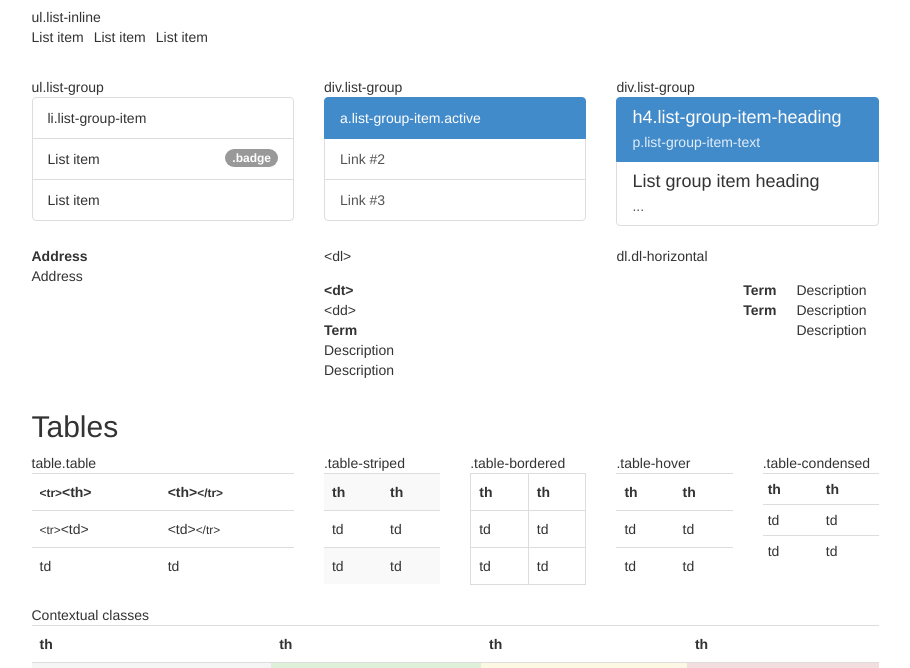
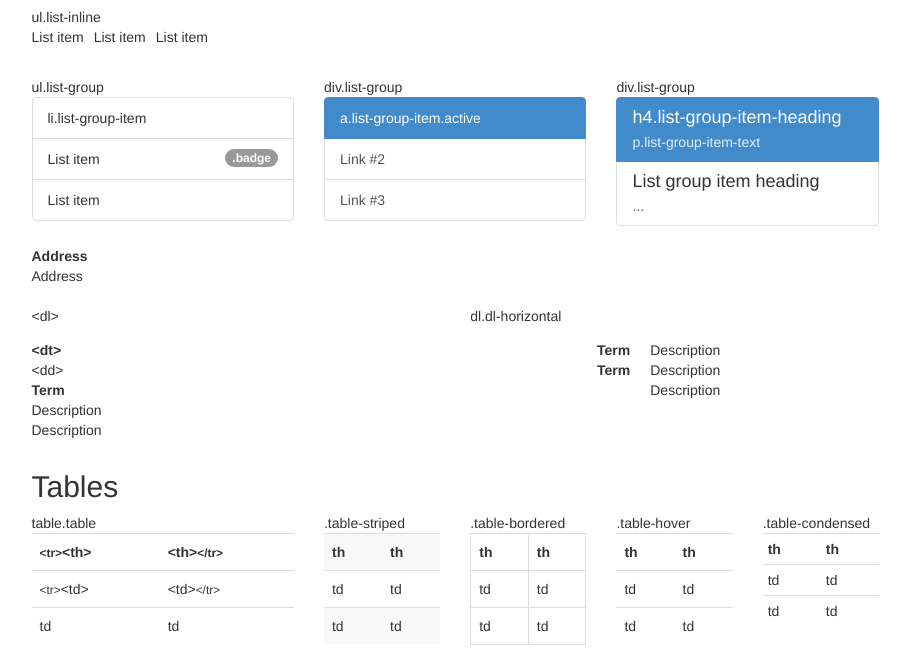
Before and after one commit to anvoz/CodeIgniter-Skeleton, a CodeIgniter app: page / in a window 1280 px wide. Shown: the part 1642-2310 px from the top of the page, without its empty margins (331-1241 px from the left). Run offline with CodeIgniter, Linux system fonts and the light colour scheme.

Commit message:
Move <address> example to new line

```diff
--- a/application/modules/welcome/views/pagelet_theme.php
+++ b/application/modules/welcome/views/pagelet_theme.php
@@ -122,14 +122,13 @@
         </div>
     </div>
 
+    <address>
+        <strong>Address</strong><br>
+        Address
+    </address>
+
     <div class="row">
-        <div class="col-md-4">
-            <address>
-                <strong>Address</strong><br>
-                Address
-            </address>
-        </div>
-        <div class="col-md-4">
+        <div class="col-md-6">
             &lt;dl&gt;
             <dl>
                 <dt>&lt;dt&gt;</dt>
@@ -138,7 +137,7 @@
                 <dd>Description<br>Description</dd>
             </dl>
         </div>
-        <div class="col-md-4">
+        <div class="col-md-6">
             dl.dl-horizontal
             <dl class="dl-horizontal">
                 <dt>Term</dt>
```
